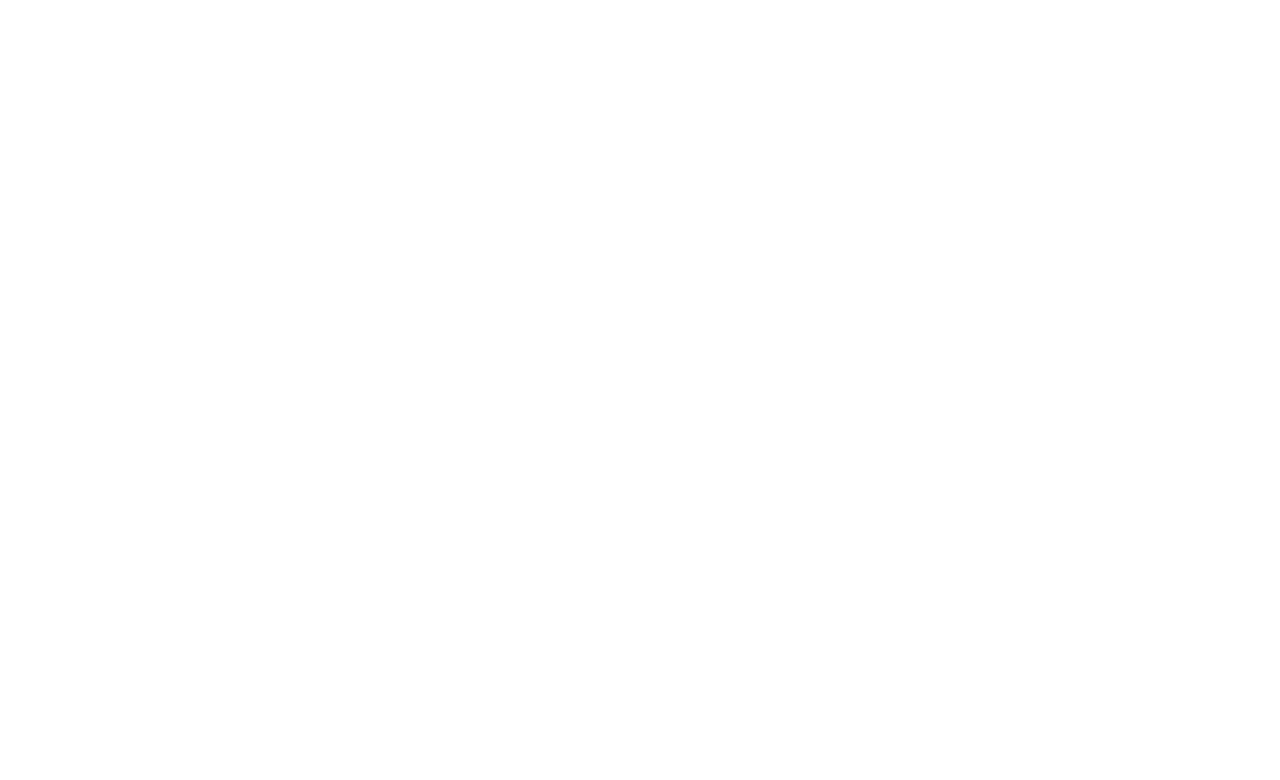
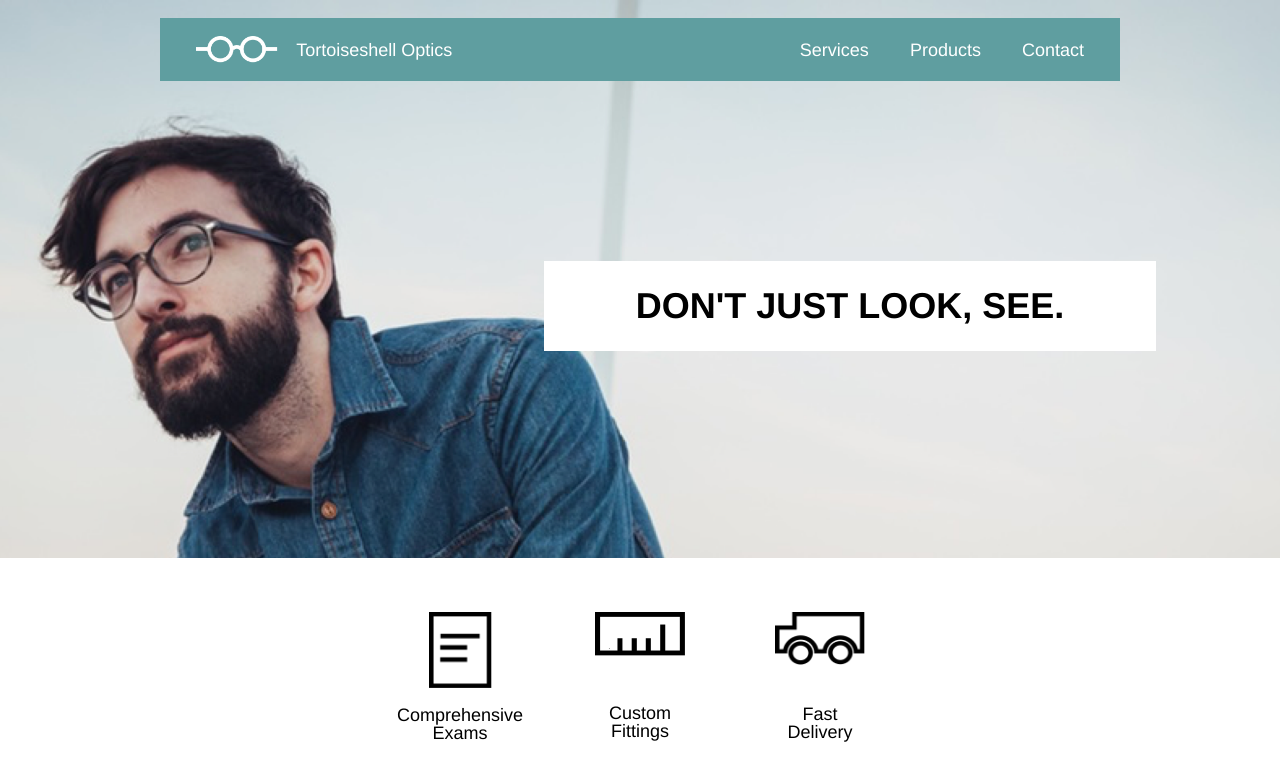
Before and after one commit to Neogema/TSOptics, a plain HTML site: page index.html in a window 1280 px wide. Drawn offline with Linux system fonts and the light colour scheme.

Commit message:
Added half of HTML and CSS

```diff
--- a/index.html
+++ b/index.html
@@ -1,9 +1,47 @@
 <!DOCTYPE html>
 <html>
   <head>
-    <title></title>
+    <link href="./resources/css/reset.css" type="text/css" rel="stylesheet">
+    <link href="./resources/css/style.css" type="text/css" rel="stylesheet">
+    <title>Tortoiseshell Optics</title>
   </head>
   <body>
-
+    <div class="topcon">
+      <header>
+        <div class="logo">
+          <img src="./resources/images/logo-white.png">
+          <span>Tortoiseshell Optics</span>
+        </div>
+        <nav>
+          <div class="menu">
+            <span><a href="#">Services</a></span>
+            <span><a href="#">Products</a></span>
+            <span><a href="#">Contact</a></span>
+          </div>
+          <div class="phonemenu">
+            <span><a href="#">Menu</a></span>
+          </div>
+        </nav>
+      </header>
+      <div class="top">
+        <div class="dontlooksee">
+          <h1>DON'T JUST LOOK, SEE.</h1>
+        </div>
+      </div>
+    </div>
+    <div class="middle">
+      <div class="service paper">
+        <img src="./resources/images/paper-icon.png">
+        <span>Comprehensive Exams</span>
+      </div>
+      <div class="service ruler">
+        <img src="./resources/images/ruler-icon.png">
+        <span>Custom Fittings</span>
+      </div>
+      <div class="service truck">
+        <img src="./resources/images/truck-icon.png">
+        <span>Fast Delivery</span>
+      </div>
+    </div>
   </body>
 </html>
--- a/resources/css/style.css
+++ b/resources/css/style.css
@@ -0,0 +1,109 @@
+/* Header */
+header {
+  width: 960px;
+  color: white;
+  font-size: 1rem;
+  margin: 0 auto;
+  background-color: cadetblue;
+  padding: 1rem 0;
+  display: flex;
+  align-items: center;
+}
+.logo {
+  display: flex;
+  align-items: center;
+  flex-grow: 1;
+}
+.logo img {
+  height: 1.5rem;
+  padding-left: 2rem;
+  padding-right: 1rem;
+}
+header nav {
+  display: inline-block;
+}
+.menu a, .phonemenu a {
+  padding-right: 2rem;
+  text-decoration: none;
+  color: white;
+}
+.phonemenu {
+  display: none;
+}
+/* Body */
+html {
+  font-size: 18px;
+  line-height: 1.4;
+}
+body {
+  font-family: Helvetica;
+  display: block;
+  margin: 0;
+}
+.topcon {
+  height: 30rem;
+  background-image: url(../images/banner.png);
+  background-repeat: no-repeat;
+  background-position: center;
+  background-size: cover;
+  padding-top: 1rem;
+}
+.top {
+  width: 1032px;
+  display: flex;
+  margin: 0 auto;
+  justify-content: flex-end;
+}
+.dontlooksee {
+  display: flex;
+  height: 2rem;
+  margin: 10rem 0 15rem 0;
+  padding: 1.5rem 5rem;
+  width: 24rem;
+  background-color: white;
+  align-items: center;
+  justify-content: center;
+}
+.dontlooksee h1 {
+  font-size: 2rem;
+  line-height: 1.2;
+  font-weight: bold;
+}
+.middle {
+  width: 960px;
+  margin: 0 auto;
+  display: flex;
+  flex-direction: row;
+  justify-content: center;
+}
+.service {
+  display: flex;
+  flex-direction: column;
+  align-items: center;
+  justify-content: flex-start;
+  margin-top: 3rem;
+  height: 8rem;
+  width: 4rem;
+}
+.service.paper {
+  margin-right: 6rem;
+}
+.service.truck {
+  margin-left: 6rem;
+}
+.paper img {
+  width: 3.5rem;
+  margin-bottom: 1rem;
+}
+.ruler img, .truck img {
+  width: 5rem;
+}
+.service span {
+  text-align: center;
+}
+.ruler img {
+  margin-bottom: 2.7rem;
+}
+.truck img {
+  margin-bottom: 2.2rem;
+}
```
